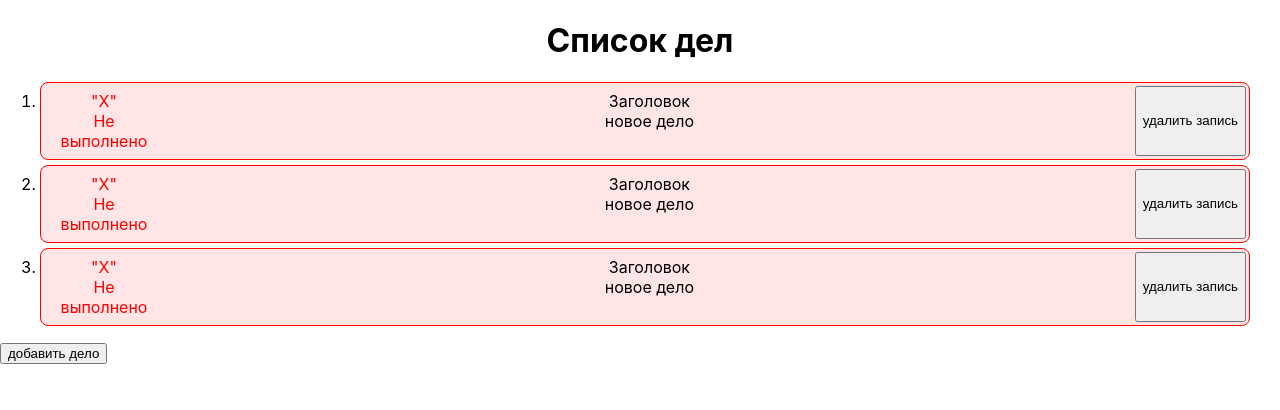
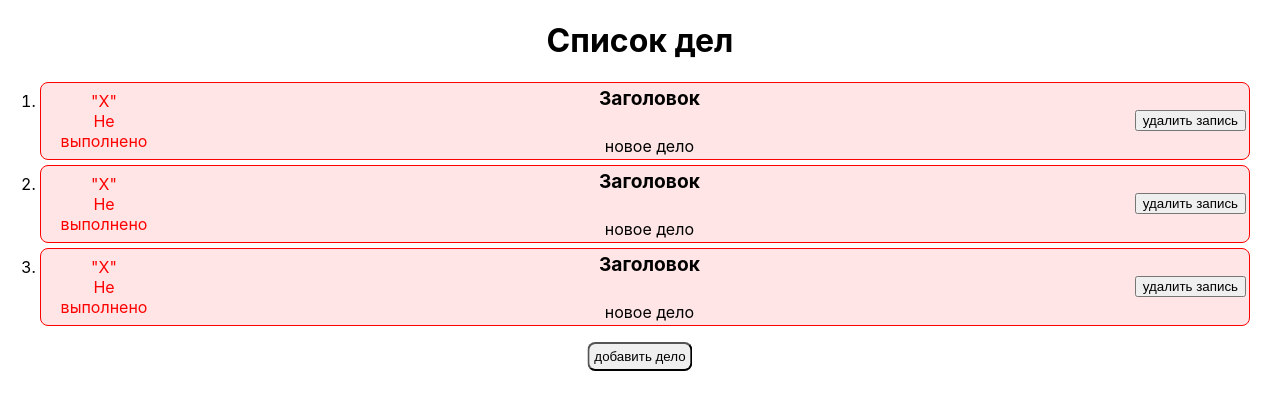
Before and after one commit to FoxTail25/checklist, a React (Create React App) app: page / in a window 1280 px wide. Shown: the top 410 px of the page. Built offline with nearby package versions, Linux system fonts and the light colour scheme; the HTML template or start-up script is replaced by a standard one.

Commit message:
сделал зоголовок, добавил стилей.

```diff
--- a/src/components/CheckList/biznes/Biznes.jsx
+++ b/src/components/CheckList/biznes/Biznes.jsx
@@ -1,11 +1,11 @@
 import React, { useContext, useState } from 'react'
 import { CheckListContext } from '../contextCheckList'
 import styles from './sassCSS/biznes.module.css'
-// import
 
 export const Biznes = ({ id, bisnes, complite }) => {
 
-  const [isEdit, setIsEdit] = useState(false)
+  const [isEditText, setIsEditText] = useState(false)
+  const [isEditHead, setIsEditHead] = useState(false)
 
   console.log(bisnes)
 
@@ -26,25 +26,32 @@ export const Biznes = ({ id, bisnes, complite }) => {
         </div>
 
         <div className={styles.record}>
+
           {
+            isEditHead
+              ? <>
+                <input value={bisnes[0]} onChange={event => text(id, event.target.value, 0)} />
+                <button onClick={() => setIsEditHead(!isEditHead)}>save</button>
+              </>
+              : <h2 onClick={()=> setIsEditHead(!isEditHead)}>{bisnes[0]}</h2>
+          }
 
-            isEdit
+          {
+            isEditText
               ?
               <>
-                <textarea value={bisnes[1]} onChange={event => text(id, event.target.value)} />
-                <button onClick={() => setIsEdit(!isEdit)}>save</button>
+                <textarea value={bisnes[1]} onChange={event => text(id, event.target.value, 1)} />
+                <button onClick={() => setIsEditText(!isEditText)}>save</button>
               </>
 
               : <>
-                <span>{bisnes[0]}</span>
-                <br />
-                <span onClick={() => setIsEdit(!isEdit)}>
+                <span onClick={() => setIsEditText(!isEditText)}>
                   {bisnes[1]}
                 </span>
               </>
           }
         </div>
-        <button onClick={() => del(id)}>удалить запись</button>
+        <button className={styles.delBtn} onClick={() => del(id)}>удалить запись</button>
       </div>
     </li>
   )
--- a/src/components/CheckList/biznes/biznes.module.scss
+++ b/src/components/CheckList/biznes/biznes.module.scss
@@ -11,31 +11,51 @@ li {
         border: 1px solid red;
         background-color: rgba(255, 0, 0, 0.100);
     }
+
     &.complite {
         border: 1px solid green;
         background-color: rgba(0, 255, 0, 0.100);
     }
+
     .liblock {
         display: flex;
         justify-content: space-between;
 
-        div {
+        .complite {
+            color: green;
             width: 110px;
             padding: 5px;
             text-align: center;
+        }
 
-            &.complite {
-                color: green;
+        .uncomplite {
+            color: red;
+            width: 110px;
+            padding: 5px;
+            text-align: center;
+        }
+
+        div.record {
+            display: flex;
+            flex-direction: column;
+            justify-content: space-between;
+
+            flex: 1;
+            align-items: center;
+
+            h2 {
+                margin: 0;
+                font-size: 1.2em;
             }
-            &.uncomplite {
-                color: red;
+
+            textarea {
+                width: 100%;
+                height: fit-content;
             }
         }
-        // div.record {
-        //     display: flex;
-        //     flex:1;
-        //     height: 100%;
-        // }
+        .delBtn {
+            height: fit-content;
+            align-self: center;
+        }
     }
-
 }
--- a/src/components/CheckList/biznes/sassCSS/biznes.module.css
+++ b/src/components/CheckList/biznes/sassCSS/biznes.module.css
@@ -18,14 +18,36 @@ li .liblock {
   display: flex;
   justify-content: space-between;
 }
-li .liblock div {
+li .liblock .complite {
+  color: green;
   width: 110px;
   padding: 5px;
   text-align: center;
 }
-li .liblock div.complite {
-  color: green;
+li .liblock .uncomplite {
+  color: red;
+  width: 110px;
+  padding: 5px;
+  text-align: center;
 }
-li .liblock div.uncomplite {
-  color: red;
+li .liblock div.record {
+  display: flex;
+  flex-direction: column;
+  justify-content: space-between;
+  flex: 1;
+  align-items: center;
 }
+li .liblock div.record h2 {
+  margin: 0;
+  font-size: 1.2em;
+}
+li .liblock div.record textarea {
+  width: 100%;
+  height: -moz-fit-content;
+  height: fit-content;
+}
+li .liblock .delBtn {
+  height: -moz-fit-content;
+  height: fit-content;
+  align-self: center;
+}
--- a/src/components/CheckList/checklist/CheckList.jsx
+++ b/src/components/CheckList/checklist/CheckList.jsx
@@ -2,7 +2,7 @@ import React, { useState } from 'react'
 import { Biznes } from '../biznes/Biznes'
 import { nanoid } from 'nanoid'
 import { CheckListContext } from '../contextCheckList'
-import styles from './checklist.module.css'
+import styles from './sassCSS/checklist.module.css'
 
 
 let bisnesArr = [
@@ -24,10 +24,10 @@ export const CheckList = () => {
     })])
   }
 
-  function changeRecordText(id, text) {
+  function changeRecordText(id, text,n) {
     setBisnes([...bisnes.map(el => {
       if (el.id === id) {
-        el.bisnes[1] = text
+        el.bisnes[n] = text
       }
       return el
     })])
@@ -60,7 +60,7 @@ export const CheckList = () => {
           {result}
         </CheckListContext.Provider>
       </ol>
-      <button onClick={addRecord}>добавить дело</button>
+      <button className={styles.addrecord}onClick={addRecord}>добавить дело</button>
     </div>
   )
 }
--- a/src/components/CheckList/checklist/checklist.module.css
+++ /dev/null
@@ -1,3 +0,0 @@
-.checklist__bg h1 {
-  text-align: center;
-}/*# sourceMappingURL=checklist.module.css.map */
--- a/src/components/CheckList/checklist/checklist.module.scss
+++ b/src/components/CheckList/checklist/checklist.module.scss
@@ -2,4 +2,11 @@
     h1 {
         text-align: center;
     }
+    .addrecord {
+        margin: 0 auto;
+        margin-left: 50%;
+        transform: translate(-50%, 0);
+        padding: 5px;
+        border-radius: 8px;
+    }
 }
--- a/src/components/CheckList/checklist/sassCSS/checklist.module.css
+++ b/src/components/CheckList/checklist/sassCSS/checklist.module.css
@@ -1,3 +1,10 @@
 .checklist__bg h1 {
   text-align: center;
-}/*# sourceMappingURL=checklist.module.css.map */
+}
+.checklist__bg .addrecord {
+  margin: 0 auto;
+  margin-left: 50%;
+  transform: translate(-50%, 0);
+  padding: 5px;
+  border-radius: 8px;
+}
```
Also changed, not shown: 1 other file (tests, documents, lock files or other folders).
